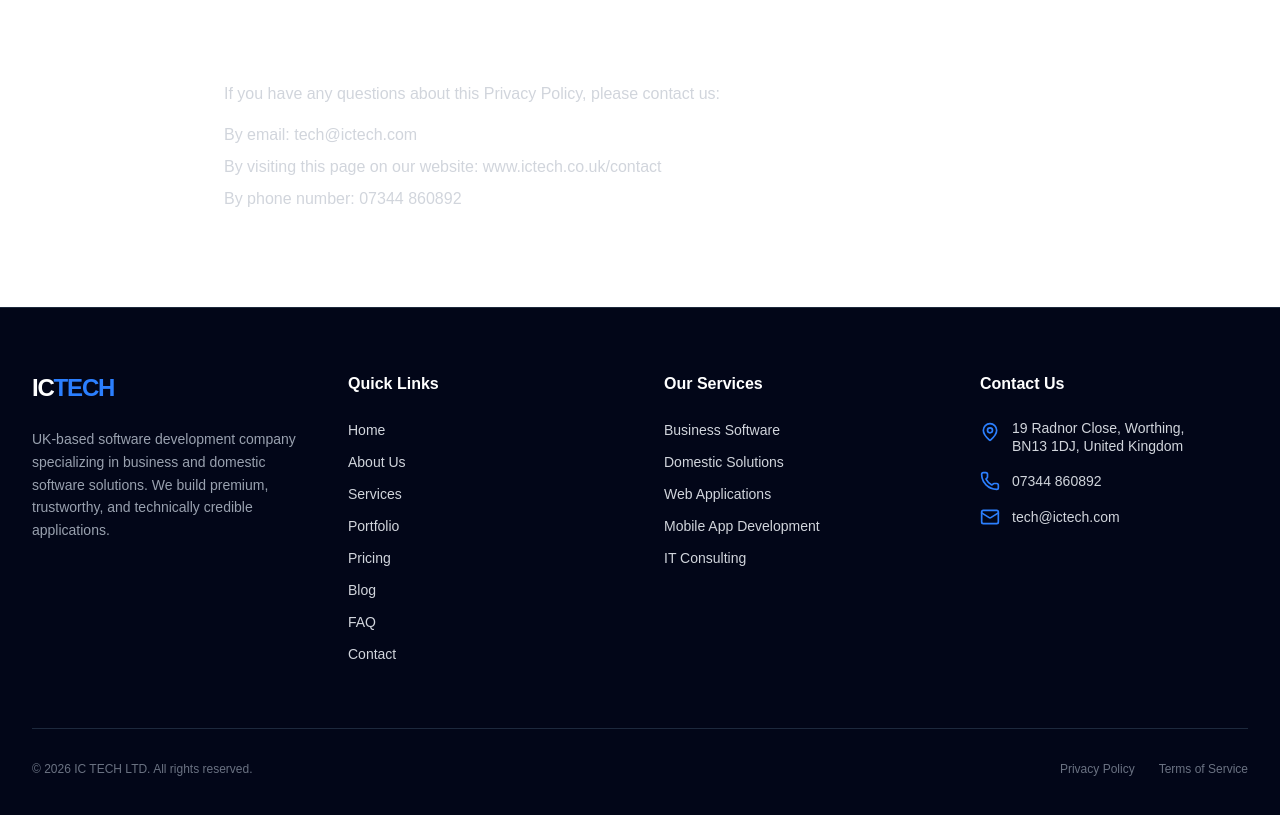
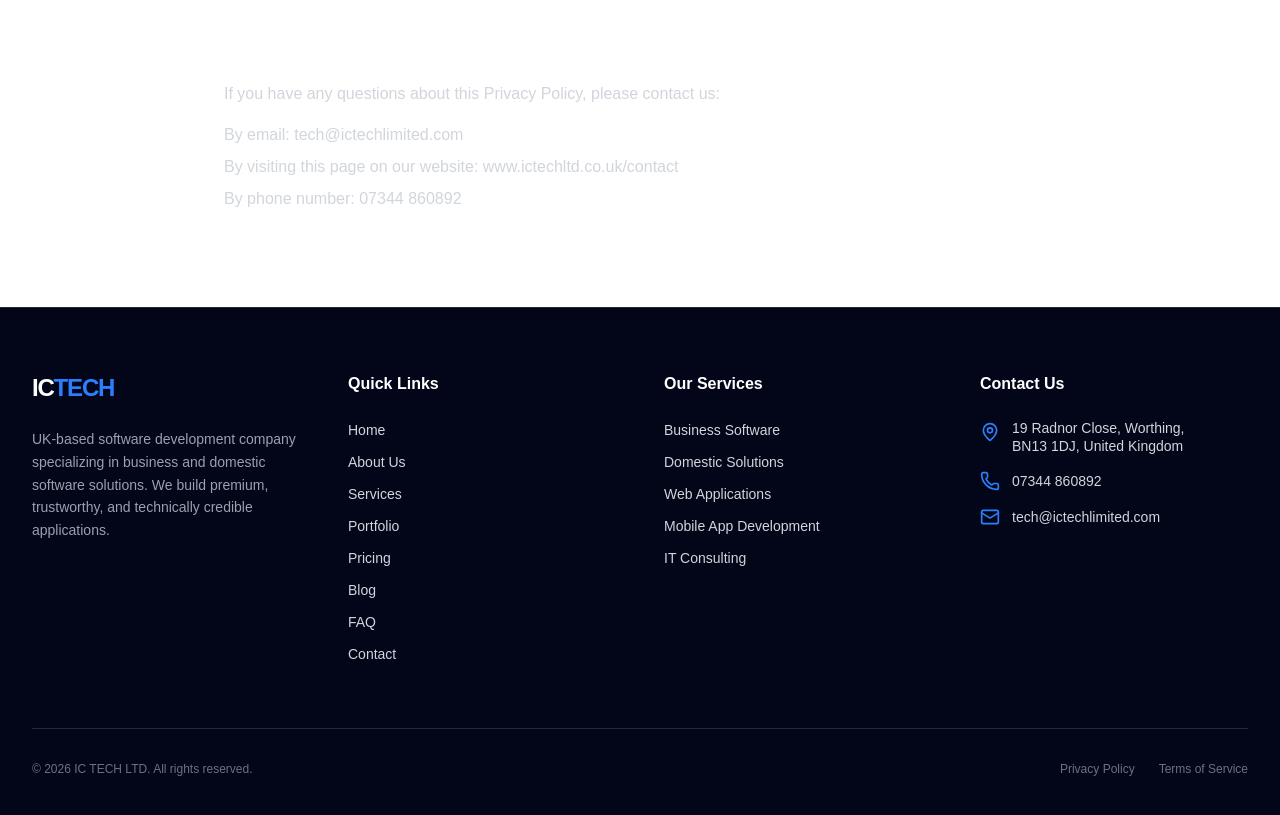
Before and after one commit to SKeerthi25/ictech, a Next.js app: page /privacy in a window 1280 px wide. Shown: the part 1300-2115 px from the top of the page. Built offline with nearby package versions, Linux system fonts and the light colour scheme.

Commit message:
Update email to tech@ictechlimited.com and domain to ictechltd.co.uk

```diff
--- a/src/app/contact/page.tsx
+++ b/src/app/contact/page.tsx
@@ -127,11 +127,8 @@
                   </div>
                   <div>
                     <h4 className="text-lg font-semibold text-white mb-1">Email Us</h4>
-                    <a href="mailto:tech@ictech.com" className="text-gray-400 hover:text-white transition-colors block mb-1">
-                      tech@ictech.com
-                    </a>
-                    <a href="mailto:iceuk1947@gmail.com" className="text-gray-400 hover:text-white transition-colors block text-sm">
-                      General Enquiries: iceuk1947@gmail.com
+                    <a href="mailto:tech@ictechlimited.com" className="text-gray-400 hover:text-white transition-colors block mb-1">
+                      tech@ictechlimited.com
                     </a>
                   </div>
                 </div>
--- a/src/app/layout.tsx
+++ b/src/app/layout.tsx
@@ -10,7 +10,7 @@
 });
 
 export const metadata: Metadata = {
-  metadataBase: new URL('https://www.ictech.co.uk'),
+  metadataBase: new URL('https://www.ictechltd.co.uk'),
   title: "IC TECH LTD | Premium Software Development",
   description: "UK-based software development company specializing in business and domestic software solutions.",
   icons: {
@@ -24,7 +24,7 @@
   openGraph: {
     title: "IC TECH LTD | Premium Software Development",
     description: "UK-based software development company specializing in business and domestic software solutions.",
-    url: 'https://www.ictech.co.uk',
+    url: 'https://www.ictechltd.co.uk',
     siteName: 'IC TECH LTD',
     images: [
       {
--- a/src/app/privacy/page.tsx
+++ b/src/app/privacy/page.tsx
@@ -64,8 +64,8 @@
               If you have any questions about this Privacy Policy, please contact us:
             </p>
             <ul className="list-none text-gray-300 mt-4 space-y-2">
-              <li>By email: tech@ictech.com</li>
-              <li>By visiting this page on our website: www.ictech.co.uk/contact</li>
+              <li>By email: tech@ictechlimited.com</li>
+              <li>By visiting this page on our website: www.ictechltd.co.uk/contact</li>
               <li>By phone number: 07344 860892</li>
             </ul>
           </section>
--- a/src/app/robots.ts
+++ b/src/app/robots.ts
@@ -3,7 +3,7 @@
 export const dynamic = 'force-static';
 
 export default function robots(): MetadataRoute.Robots {
-  const baseUrl = 'https://www.ictech.co.uk';
+  const baseUrl = 'https://www.ictechltd.co.uk';
 
   return {
     rules: {
--- a/src/app/sitemap.ts
+++ b/src/app/sitemap.ts
@@ -3,7 +3,7 @@
 export const dynamic = 'force-static';
 
 export default function sitemap(): MetadataRoute.Sitemap {
-  const baseUrl = 'https://www.ictech.co.uk';
+  const baseUrl = 'https://www.ictechltd.co.uk';
 
   return [
     {
--- a/src/app/terms/page.tsx
+++ b/src/app/terms/page.tsx
@@ -11,7 +11,7 @@
           <section>
             <h2 className="text-2xl font-semibold mb-4 text-white">1. Agreement to Terms</h2>
             <p className="text-gray-300 leading-relaxed">
-              These Terms of Service constitute a legally binding agreement made between you, whether personally or on behalf of an entity ("you") and IC TECH LTD ("Company", "we", "us", or "our"), concerning your access to and use of the www.ictech.co.uk website as well as any other media form, media channel, mobile website or mobile application related, linked, or otherwise connected thereto.
+              These Terms of Service constitute a legally binding agreement made between you, whether personally or on behalf of an entity ("you") and IC TECH LTD ("Company", "we", "us", or "our"), concerning your access to and use of the www.ictechltd.co.uk website as well as any other media form, media channel, mobile website or mobile application related, linked, or otherwise connected thereto.
             </p>
           </section>
 
--- a/src/components/Footer.tsx
+++ b/src/components/Footer.tsx
@@ -57,7 +57,7 @@
               </li>
               <li className="flex items-center">
                 <Mail size={20} className="mr-3 text-blue-500 shrink-0" />
-                <a href="mailto:tech@ictech.com" className="hover:text-white transition-colors">tech@ictech.com</a>
+                <a href="mailto:tech@ictechlimited.com" className="hover:text-white transition-colors">tech@ictechlimited.com</a>
               </li>
             </ul>
           </div>
```
